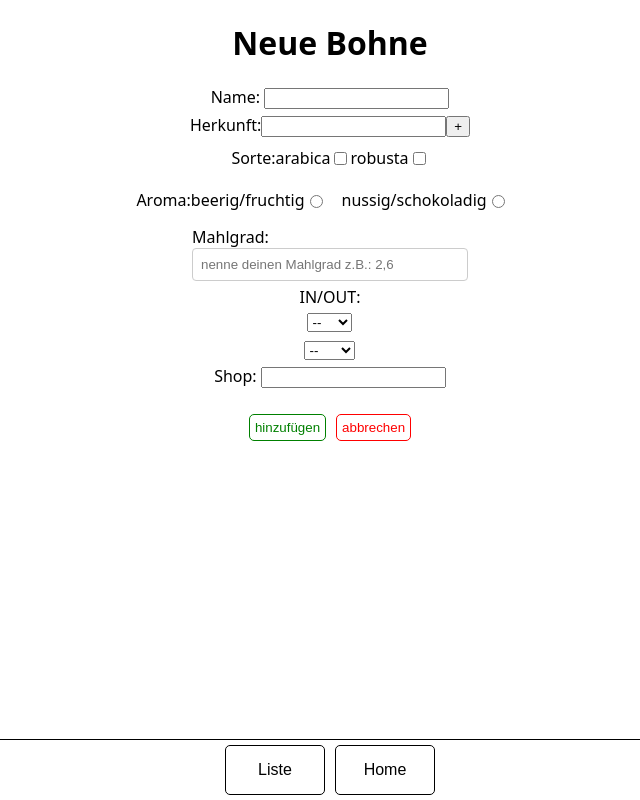
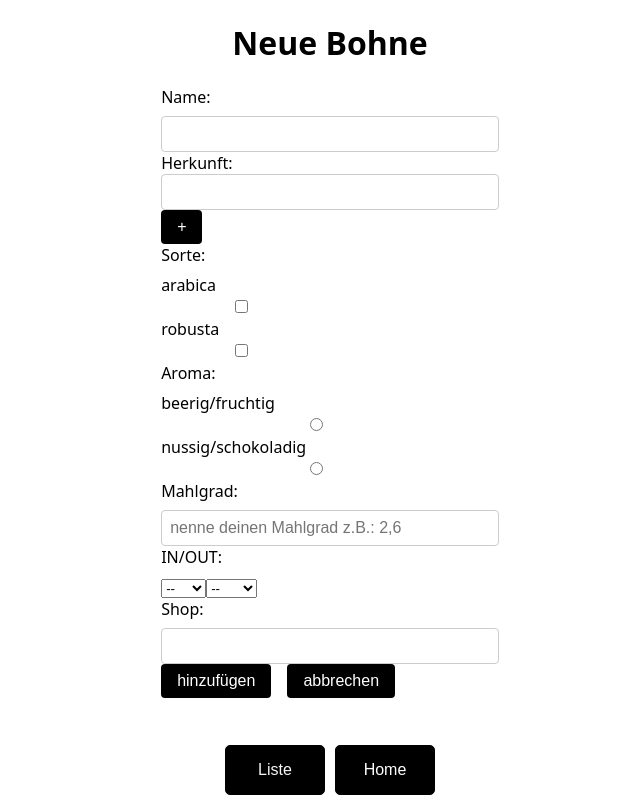
Before and after one commit to TmWgnr/KaffeeNerd, a Next.js app: page /createpage in a window 1280 px wide. Shown: the whole page, without its empty margins (310-950 px from the left). Built offline with nearby package versions, Linux system fonts and the light colour scheme.

Commit message:
add/change styling

```diff
--- a/components/CoffeeInputForm/index.js
+++ b/components/CoffeeInputForm/index.js
@@ -4,6 +4,48 @@ import { uid } from "uid";
 import CoffeeCard from "../CoffeeCard";
 import { coffees } from "../../lib/mock-data";
 import { useRouter } from "next/router";
+
+const FormContainer = styled.div`
+  display: flex;
+  flex-direction: column;
+  align-items: center;
+  margin-bottom: 50px;
+`;
+
+const Form = styled.form`
+  display: flex;
+  flex-direction: column;
+  align-items: flex-start;
+  margin-bottom: 1rem;
+`;
+
+const Label = styled.label`
+  margin-bottom: 0.5rem;
+`;
+
+const Input = styled.input`
+  width: 100%;
+  padding: 0.5rem;
+  font-size: 1rem;
+  border-radius: 4px;
+  border: 1px solid #ccc;
+  accent-color: black;
+`;
+
+const ButtonContainer = styled.div`
+  display: flex;
+  gap: 1rem;
+`;
+
+const Button = styled.button`
+  padding: 0.5rem 1rem;
+  font-size: 1rem;
+  border-radius: 4px;
+  background-color: black;
+  color: white;
+  border: none;
+  cursor: pointer;
+`;
 
 export default function CoffeeInputForm() {
   const [newCoffee, setNewCoffee] = useState([]);
@@ -15,15 +57,6 @@ export default function CoffeeInputForm() {
 
   const handleResetButton = () => {
     const reset = router.push(`/listpage/${coffees.id}`);
-  };
-
-  const isFormValid = () => {
-    return (
-      origins.every((oneOrigins) => oneOrigins !== "") &&
-      aroma.length > 0 &&
-      grams !== "" &&
-      milliliters !== ""
-    );
   };
 
   const handleGramsChange = (event) => {
@@ -106,27 +139,15 @@ export default function CoffeeInputForm() {
   };
 
   return (
-    <>
-      <StyledContainer>
-        <StyledInputForm onSubmit={handleSubmit}>
-          <LabelContainer>
-            <label htmlFor="name">
-              Name:{" "}
-              <input
-                id="name"
-                name="name"
-                type="input"
-                maxLength={30}
-                required
-              />
-            </label>
-          </LabelContainer>
-          <LabelContainer>
+    <FormContainer>
+      <Form onSubmit={handleSubmit}>
+        <Label htmlFor="name">Name:</Label>
+        <Input id="name" name="name" type="input" maxLength={30} required />
+
         {origins.map((oneOrigins, index) => (
           <div key={index}>
-                <span>Herkunft:</span>
-                <label htmlFor={`oneOrigins-${index}`}></label>
-                <input
+            <Label>Herkunft:</Label>
+            <Input
               name={`oneOrigins-${index}`}
               type="input"
               id={`oneOrigins-${index}`}
@@ -137,41 +158,38 @@ export default function CoffeeInputForm() {
             />
 
             {origins.length - 1 === index && origins.length < 4 && (
-                  <button type="button" onClick={handleOneOriginsAdd}>
+              <Button type="button" onClick={handleOneOriginsAdd}>
                 <span>+</span>
-                  </button>
+              </Button>
             )}
             {origins.length > 1 && (
-                  <button
+              <Button
                 type="button"
                 onClick={() => handleOneOriginsRemove(index)}
               >
                 <span>-</span>
-                  </button>
+              </Button>
             )}
           </div>
         ))}
-          </LabelContainer>
-          <LabelContainer>
-            <StyledFieldSet required>
-              Sorte:
-              <StyledCheckboxLabel>
-                {" "}
+
+        <Label>Sorte:</Label>
+        <div>
+          <label>
             arabica
-                <StyledInput type="checkbox" id="arabica" name="arabica" />
-              </StyledCheckboxLabel>
-              <StyledCheckboxLabel>
-                {" "}
+            <Input type="checkbox" id="arabica" name="arabica" />
+          </label>
+          <label>
             robusta
-                <StyledInput type="checkbox" id="robusta" name="robusta" />
-              </StyledCheckboxLabel>
-            </StyledFieldSet>
-          </LabelContainer>
-          <StyledFieldSet required>
-            <LabelContainer>Aroma:</LabelContainer>
-            <StyledRadioLabel htmlFor="fruchtig">
+            <Input type="checkbox" id="robusta" name="robusta" />
+          </label>
+        </div>
+
+        <Label>Aroma:</Label>
+        <div>
+          <label htmlFor="fruchtig">
             beerig/fruchtig
-              <StyledInput
+            <Input
               type="radio"
               name="aroma"
               value="beerig/fruchtig"
@@ -179,10 +197,10 @@ export default function CoffeeInputForm() {
               checked={aroma[0] === "beerig/fruchtig"}
               onChange={onAromaChange}
             />
-            </StyledRadioLabel>
-            <StyledRadioLabel htmlFor="nussig">
+          </label>
+          <label htmlFor="nussig">
             nussig/schokoladig
-              <StyledInput
+            <Input
               type="radio"
               name="aroma"
               value="nussig/schokoladig"
@@ -191,12 +209,11 @@ export default function CoffeeInputForm() {
               onChange={onAromaChange}
               required
             />
-            </StyledRadioLabel>
-          </StyledFieldSet>
-          <LabelContainer>
-            <label htmlFor="grind">
-              Mahlgrad:{" "}
-              <StyledInput
+          </label>
+        </div>
+
+        <Label htmlFor="grind">Mahlgrad:</Label>
+        <Input
           placeholder="nenne deinen Mahlgrad z.B.: 2,6"
           id="grind"
           name="grind"
@@ -205,10 +222,9 @@ export default function CoffeeInputForm() {
           step=".1"
           required
         />
-            </label>
-          </LabelContainer>
-          <LabelContainer>
-            <label htmlFor="grams">IN/OUT:</label>
+
+        <Label>IN/OUT:</Label>
+        <div>
           <select
             id="grams"
             value={grams}
@@ -224,7 +240,6 @@ export default function CoffeeInputForm() {
             <option value="19">19g</option>
           </select>
 
-            <label htmlFor="milliliters"></label>
           <select
             id="milliliters"
             value={milliliters}
@@ -239,20 +254,18 @@ export default function CoffeeInputForm() {
             <option value="45">45ml</option>
             <option value="50">50ml</option>
           </select>
-          </LabelContainer>
-          <LabelContainer>
-            <label htmlFor="shop">
-              Shop: <input id="shop" name="shop" type="input" required />
-            </label>
-          </LabelContainer>
+        </div>
+
+        <Label htmlFor="shop">Shop:</Label>
+        <Input id="shop" name="shop" type="input" required />
+
         <ButtonContainer>
-            <StyledButton1 type="submit">hinzufügen</StyledButton1>
-            <StyledButton2 type="reset" onClick={handleResetButton}>
+          <Button type="submit">hinzufügen</Button>
+          <Button type="reset" onClick={handleResetButton}>
             abbrechen
-            </StyledButton2>
+          </Button>
         </ButtonContainer>
-        </StyledInputForm>
-      </StyledContainer>
+      </Form>
 
       <div>
         {newCoffee.map((coffee) => (
@@ -268,86 +281,6 @@ export default function CoffeeInputForm() {
           />
         ))}
       </div>
-    </>
+    </FormContainer>
   );
 }
-
-const StyledInputForm = styled.form`
-  display: grid;
-  gap: 0.3rem;
-  justify-content: center;
-  @media (max-width: 768px) {
-    grid-template-columns: 1fr;
-  }
-`;
-
-const LabelContainer = styled.div`
-  display: grid;
-  gap: 0.3rem;
-  justify-items: center;
-`;
-
-const ButtonContainer = styled.div`
-  display: flex;
-  align-items: center;
-  justify-content: center;
-  margin-top: 1rem;
-`;
-
-const StyledFieldSet = styled.fieldset`
-  display: flex;
-  align-items: center;
-  justify-content: center;
-
-  border: none;
-`;
-
-const StyledButton1 = styled.button`
-  border: 1px solid;
-  border-radius: 5px;
-  border-color: green;
-  align-items: center;
-  flex-direction: row;
-  margin: 5px 5px 5px 5px;
-  padding: 5px 5px 5px 5px;
-  color: green;
-  background-color: transparent;
-`;
-
-const StyledButton2 = styled.button`
-  border: 1px solid;
-  border-radius: 5px;
-  border-color: red;
-  display: flex;
-  align-items: center;
-  flex-direction: row;
-  margin: 5px 5px 5px 5px;
-  padding: 5px 5px 5px 5px;
-  color: red;
-  background-color: transparent;
-`;
-
-const StyledContainer = styled.div`
-  display: flex;
-  justify-content: center;
-  margin-top: 1rem;
-`;
-
-const StyledInput = styled.input`
-  width: 100%;
-  padding: 0.5rem;
-  border: 1px solid #ccc;
-  border-radius: 4px;
-  box-sizing: border-box;
-`;
-
-const StyledCheckboxLabel = styled.label`
-  display: flex;
-  align-items: center;
-`;
-
-const StyledRadioLabel = styled.label`
-  display: flex;
-  align-items: center;
-  margin-right: 1rem;
-`;
--- a/components/Footer/index.js
+++ b/components/Footer/index.js
@@ -7,9 +7,7 @@ const StyledFooter = styled.footer`
   left: 0;
   bottom: 0;
   width: 100%;
-  visibility: inherit;
-  border-top: 1px solid black;
-  color: black;
+  color: white;
   text-align: center;
 `;
 
--- a/components/HomeButton/index.js
+++ b/components/HomeButton/index.js
@@ -2,13 +2,15 @@ import styled from "styled-components";
 import { useRouter } from "next/router";
 
 const StyledButton = styled.button`
-  background-color: transparent;
+  background-color: black;
   border: 1px solid black;
+  color: white;
   border-radius: 5px;
   width: 100px;
   height: 50px;
   margin: 5px 5px;
   text-align: center;
+
   text-decoration: none;
   font-size: 16px;
 `;
--- a/components/ListButton/index.js
+++ b/components/ListButton/index.js
@@ -2,8 +2,9 @@ import styled from "styled-components";
 import { useRouter } from "next/router";
 
 const StyledButton = styled.button`
-  background-color: transparent;
+  background-color: black;
   border: 1px solid black;
+  color: whitesmoke;
   border-radius: 5px;
   width: 100px;
   height: 50px;
```
Lines whose indentation alone changed are shown as unchanged.
